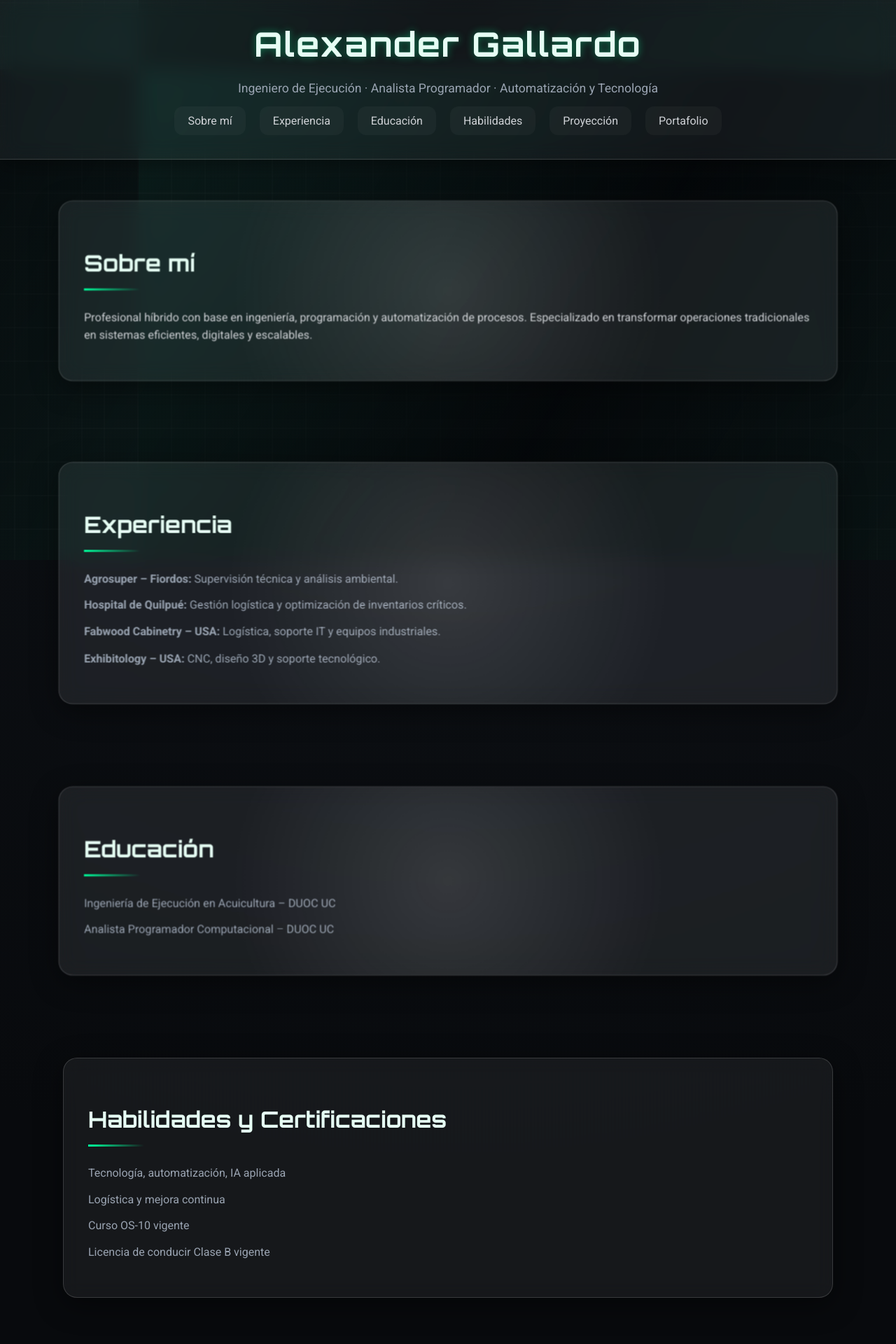
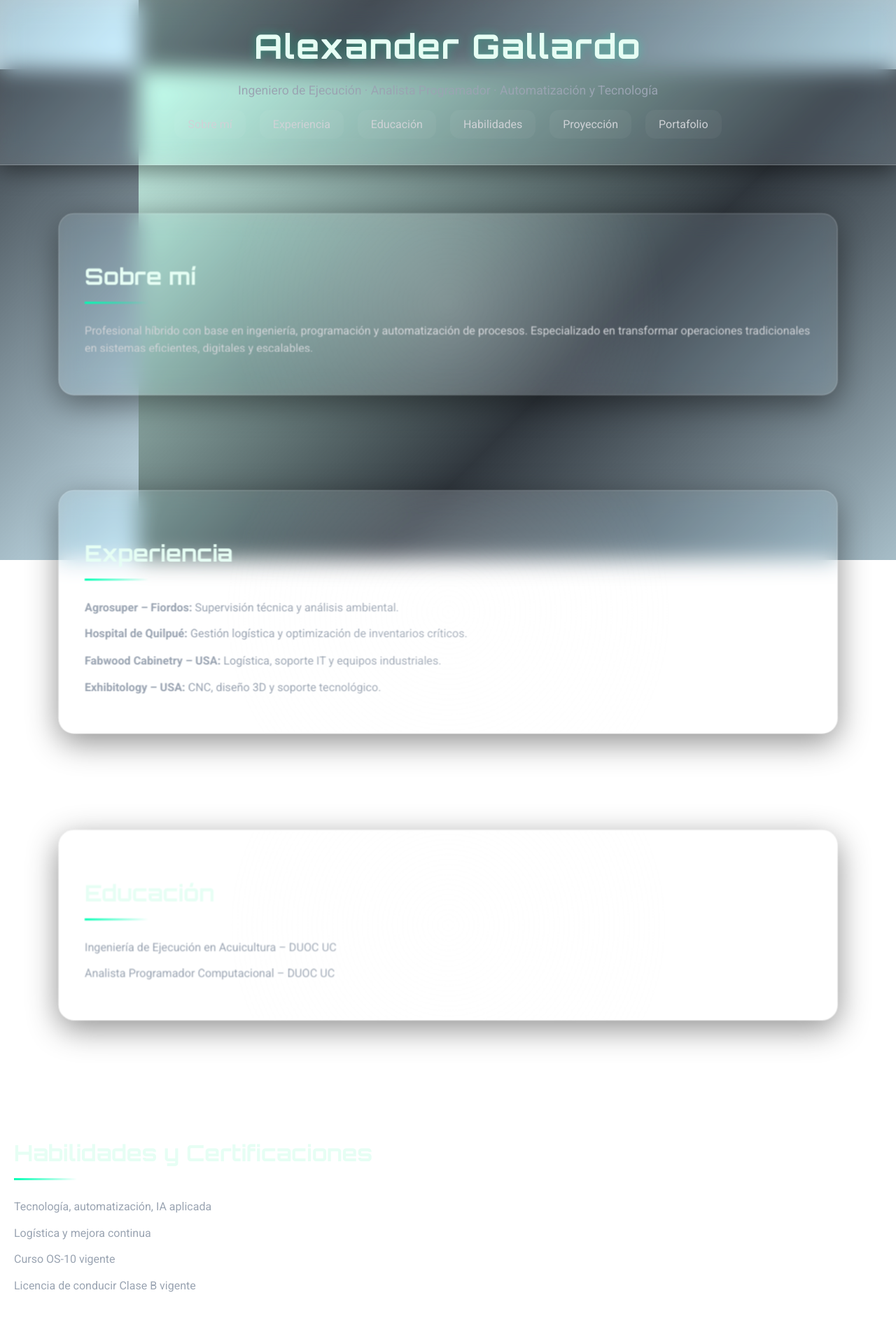
Before and after one commit to AlxUnd3r777/portafolio, a PHP site: page / in a window 1280 px wide. Shown: the top 1920 px of the page at 70% size. Run offline with PHP 8.4, Linux system fonts and the light colour scheme.

Commit message:
Update styles.css

```diff
--- a/styles.css
+++ b/styles.css
@@ -1,57 +1,110 @@
-/* ===== RESET & BASE ===== */
+/* =====================================================
+   RESET & VARIABLES
+===================================================== */
 * {
     box-sizing: border-box;
 }
 
+:root {
+    --accent: #00ffb4;
+    --accent-blue: #00b4ff;
+    --text-main: #cfd2d6;
+    --text-soft: #9aa4b2;
+
+    --glass-bg: rgba(255, 255, 255, 0.10);
+    --glass-border: rgba(255, 255, 255, 0.22);
+}
+
+/* =====================================================
+   BODY + BACKGROUND BASE
+===================================================== */
 body {
     font-family: 'Roboto', sans-serif;
-    background: radial-gradient(circle at top, #0f1318 0%, #080a0d 60%);
-    color: #cfd2d6;
+    color: var(--text-main);
     margin: 0;
     padding: 0;
     line-height: 1.6;
+    background: transparent;
 }
 
-/* ===== GLASS VARIABLES ===== */
-:root {
-    --glass-bg: rgba(255, 255, 255, 0.06);
-    --glass-border: rgba(255, 255, 255, 0.15);
-    --accent: #00ff9c;
-    --accent-soft: rgba(0, 255, 156, 0.4);
-    --text-soft: #9aa4b2;
+/* =====================================================
+   BACKGROUND GRID ANIMADO (VISIBLE, ELEGANTE)
+===================================================== */
+#animated-bg {
+    position: fixed;
+    inset: 0;
+    z-index: -2;
+
+    background:
+        linear-gradient(
+            135deg,
+            rgba(0, 255, 180, 0.18),
+            rgba(12, 20, 28, 0.85),
+            rgba(0, 180, 255, 0.16)
+        ),
+        repeating-linear-gradient(
+            0deg,
+            rgba(255,255,255,0.10) 0px,
+            rgba(255,255,255,0.10) 1px,
+            transparent 1px,
+            transparent 44px
+        ),
+        repeating-linear-gradient(
+            90deg,
+            rgba(255,255,255,0.09) 0px,
+            rgba(255,255,255,0.09) 1px,
+            transparent 1px,
+            transparent 44px
+        );
+
+    animation: gridFloat 60s linear infinite;
+    filter: blur(0.25px);
 }
 
-/* ===== HEADER (GLASS) ===== */
+@keyframes gridFloat {
+    from {
+        background-position: 0 0, 0 0, 0 0;
+    }
+    to {
+        background-position: 1800px 900px, 0 1200px, 1200px 0;
+    }
+}
+
+/* =====================================================
+   HEADER (GLASS)
+===================================================== */
 .header {
     background: var(--glass-bg);
-    backdrop-filter: blur(14px) saturate(140%);
-    -webkit-backdrop-filter: blur(14px) saturate(140%);
+    backdrop-filter: blur(16px) saturate(145%);
+    -webkit-backdrop-filter: blur(16px) saturate(145%);
     border-bottom: 1px solid var(--glass-border);
-    padding: 25px 15px;
+    padding: 28px 16px;
     text-align: center;
-    box-shadow: 0 8px 30px rgba(0,0,0,0.4);
+    box-shadow: 0 8px 30px rgba(0,0,0,0.45);
 }
 
 .header-content h1 {
     font-family: 'Orbitron', sans-serif;
     font-size: 3rem;
     margin: 0;
+    letter-spacing: 2px;
     color: #e6fef4;
-    letter-spacing: 2px;
-    text-shadow: 0 0 12px var(--accent-soft);
+    text-shadow: 0 0 14px rgba(0,255,180,0.35);
 }
 
 .header-content p {
+    margin-top: 10px;
     font-size: 1.1rem;
-    margin-top: 10px;
     color: var(--text-soft);
 }
 
-/* ===== NAV (GLASS MENU) ===== */
+/* =====================================================
+   NAV
+===================================================== */
 .nav-list {
     list-style: none;
     padding: 0;
-    margin-top: 20px;
+    margin-top: 22px;
 }
 
 .nav-list li {
@@ -60,64 +113,111 @@
 }
 
 .nav-list a {
-    position: relative;
     padding: 10px 18px;
-    color: #cfd2d6;
+    border-radius: 14px;
+    color: var(--text-main);
     text-decoration: none;
     font-weight: 500;
-    border-radius: 12px;
-    background: rgba(255,255,255,0.03);
+    background: rgba(255,255,255,0.04);
     border: 1px solid transparent;
     transition: all 0.35s ease;
 }
 
-/* Glow + glass hover */
 .nav-list a:hover {
+    background: var(--accent);
     color: #00130c;
-    background: var(--accent);
     box-shadow:
-        0 0 15px var(--accent-soft),
-        0 0 40px rgba(0,255,156,0.2);
-    border-color: rgba(0,255,156,0.6);
+        0 0 18px rgba(0,255,180,0.5),
+        0 0 45px rgba(0,180,255,0.25);
+    border-color: rgba(0,255,180,0.7);
 }
 
-/* ===== SECTIONS (GLASS CARDS) ===== */
+/* =====================================================
+   SECTIONS
+===================================================== */
 .section {
-    padding: 60px 20px;
+    padding: 70px 20px;
 }
 
-.section-content {
+/* =====================================================
+   GLASS CARDS (DEFINITIVO)
+===================================================== */
+.section-content.glass {
     max-width: 1100px;
     margin: auto;
+    padding: 36px;
+    border-radius: 22px;
+
     background: var(--glass-bg);
-    backdrop-filter: blur(12px);
-    -webkit-backdrop-filter: blur(12px);
+    backdrop-filter: blur(16px) saturate(145%);
+    -webkit-backdrop-filter: blur(16px) saturate(145%);
     border: 1px solid var(--glass-border);
-    border-radius: 20px;
-    padding: 35px;
-    box-shadow: 0 10px 40px rgba(0,0,0,0.45);
+
+    position: relative;
+    overflow: hidden;
+
+    box-shadow: 0 12px 45px rgba(0,0,0,0.45);
+
+    transition:
+        transform 0.6s ease,
+        box-shadow 0.6s ease,
+        backdrop-filter 0.6s ease;
+
+    animation: glassBreath 14s ease-in-out infinite;
 }
 
-/* Section titles */
+@keyframes glassBreath {
+    0%, 100% { transform: scale(1); }
+    50% { transform: scale(1.012); }
+}
+
+/* Reflejo dinámico */
+.section-content.glass::before {
+    content: "";
+    position: absolute;
+    inset: 0;
+
+    background: radial-gradient(
+        circle at var(--mx, 50%) var(--my, 50%),
+        rgba(255,255,255,0.35),
+        transparent 55%
+    );
+
+    opacity: 0.55;
+    pointer-events: none;
+    transition: opacity 0.4s ease;
+}
+
+.section-content.glass:hover {
+    box-shadow:
+        0 0 30px rgba(0,255,180,0.35),
+        0 0 75px rgba(0,180,255,0.25);
+    backdrop-filter: blur(18px) saturate(165%);
+}
+
+.section-content.glass:hover::before {
+    opacity: 0.85;
+}
+
+/* =====================================================
+   TITLES & LISTS
+===================================================== */
 .section-content h2 {
     font-family: 'Orbitron', sans-serif;
     font-size: 2rem;
+    margin-bottom: 25px;
     color: #e6fef4;
-    margin-bottom: 25px;
-    position: relative;
 }
 
-/* Accent line */
 .section-content h2::after {
     content: "";
     display: block;
-    width: 80px;
+    width: 90px;
     height: 3px;
     margin-top: 10px;
     background: linear-gradient(90deg, var(--accent), transparent);
 }
 
-/* Lists */
 .section-content ul {
     list-style: none;
     padding: 0;
@@ -128,7 +228,9 @@
     color: var(--text-soft);
 }
 
-/* ===== LINKS ===== */
+/* =====================================================
+   LINKS
+===================================================== */
 a {
     color: var(--accent);
     text-decoration: none;
@@ -138,224 +240,46 @@
     text-decoration: underline;
 }
 
-/* ===== FOOTER ===== */
+/* =====================================================
+   FOOTER
+===================================================== */
 .footer {
-    margin-top: 80px;
+    margin-top: 90px;
+    padding: 26px;
+    text-align: center;
     background: var(--glass-bg);
-    backdrop-filter: blur(10px);
+    backdrop-filter: blur(12px);
     border-top: 1px solid var(--glass-border);
-    text-align: center;
-    padding: 25px;
     color: var(--text-soft);
 }
 
-/* ===== BACK TO TOP (CYBER BUTTON) ===== */
+/* =====================================================
+   BACK TO TOP
+===================================================== */
 #back-to-top-btn {
     position: fixed;
     bottom: 30px;
     right: 30px;
+
+    padding: 16px 18px;
+    border-radius: 50%;
+    font-size: 1.4rem;
+
     background: var(--glass-bg);
-    backdrop-filter: blur(10px);
+    backdrop-filter: blur(12px);
+    border: 1px solid var(--glass-border);
     color: var(--accent);
-    border: 1px solid var(--glass-border);
-    border-radius: 50%;
-    padding: 15px 18px;
-    font-size: 1.4rem;
+
+    display: none;
     cursor: pointer;
-    display: none;
-    box-shadow: 0 0 20px rgba(0,255,156,0.15);
+
+    box-shadow: 0 0 25px rgba(0,255,180,0.25);
     transition: all 0.3s ease;
 }
 
 #back-to-top-btn:hover {
     background: var(--accent);
     color: #00130c;
-    box-shadow: 0 0 25px rgba(0,255,156,0.6);
     transform: scale(1.1);
+    box-shadow: 0 0 35px rgba(0,255,180,0.6);
 }
-
-/* ==============================
-   GLASS BASE
-============================== */
-.glass {
-    background: rgba(255, 255, 255, 0.08);
-    backdrop-filter: blur(14px) saturate(140%);
-    -webkit-backdrop-filter: blur(14px) saturate(140%);
-    border: 1px solid rgba(255, 255, 255, 0.18);
-    border-radius: 20px;
-    position: relative;
-    overflow: hidden;
-    transition:
-        transform 0.6s ease,
-        box-shadow 0.6s ease,
-        backdrop-filter 0.6s ease;
-    animation: glass-breathe 8s ease-in-out infinite;
-}
-
-/* Respiración sutil */
-@keyframes glass-breathe {
-    0%, 100% {
-        transform: scale(1);
-    }
-    50% {
-        transform: scale(1.015);
-    }
-}
-
-/* Reflejo dinámico */
-.glass::before {
-    content: "";
-    position: absolute;
-    inset: 0;
-    background: radial-gradient(
-        circle at var(--mx, 50%) var(--my, 50%),
-        rgba(255,255,255,0.25),
-        transparent 55%
-    );
-    opacity: 0.4;
-    pointer-events: none;
-    transition: opacity 0.4s ease;
-}
-
-/* Activación al hover */
-.glass:hover {
-    box-shadow:
-        0 0 25px rgba(0,255,156,0.25),
-        0 0 60px rgba(0,255,156,0.15);
-    backdrop-filter: blur(18px) saturate(160%);
-}
-
-.glass:hover::before {
-    opacity: 0.7;
-}
-/* ===============================
-   FONDO ANIMADO CIBER
-=============================== */
-#animated-bg {
-    position: fixed;
-    inset: 0;
-    z-index: -2;
-    background:
-        linear-gradient(
-            120deg,
-            rgba(0,255,156,0.06),
-            rgba(0,0,0,0.9),
-            rgba(0,255,156,0.04)
-        ),
-        repeating-linear-gradient(
-            0deg,
-            rgba(255,255,255,0.04) 0px,
-            rgba(255,255,255,0.04) 1px,
-            transparent 1px,
-            transparent 40px
-        ),
-        repeating-linear-gradient(
-            90deg,
-            rgba(255,255,255,0.03) 0px,
-            rgba(255,255,255,0.03) 1px,
-            transparent 1px,
-            transparent 40px
-        );
-    animation: bg-move 30s linear infinite;
-    filter: blur(0.4px);
-}
-
-/* Movimiento lento */
-@keyframes bg-move {
-    from {
-        background-position: 0 0, 0 0, 0 0;
-    }
-    to {
-        background-position: 1000px 500px, 0 800px, 800px 0;
-    }
-}
-/* ===============================
-   GRID ANIMADO CIBER
-=============================== */
-#animated-bg {
-    position: fixed;
-    inset: 0;
-    z-index: -2;
-    background:
-        linear-gradient(
-            120deg,
-            rgba(0,255,156,0.06),
-            rgba(5,8,10,0.95),
-            rgba(0,255,156,0.04)
-        ),
-        repeating-linear-gradient(
-            0deg,
-            rgba(255,255,255,0.04) 0px,
-            rgba(255,255,255,0.04) 1px,
-            transparent 1px,
-            transparent 48px
-        ),
-        repeating-linear-gradient(
-            90deg,
-            rgba(255,255,255,0.035) 0px,
-            rgba(255,255,255,0.035) 1px,
-            transparent 1px,
-            transparent 48px
-        );
-    animation: gridMove 40s linear infinite;
-    filter: blur(0.6px);
-}
-
-@keyframes gridMove {
-    from {
-        background-position: 0 0, 0 0, 0 0;
-    }
-    to {
-        background-position: 1200px 600px, 0 900px, 900px 0;
-    }
-}
-
-/* ===============================
-   GLASS CARDS
-=============================== */
-.glass {
-    background: rgba(255,255,255,0.08);
-    backdrop-filter: blur(14px) saturate(140%);
-    -webkit-backdrop-filter: blur(14px) saturate(140%);
-    border: 1px solid rgba(255,255,255,0.18);
-    border-radius: 20px;
-    position: relative;
-    overflow: hidden;
-    transition:
-        transform 0.6s ease,
-        box-shadow 0.6s ease,
-        backdrop-filter 0.6s ease;
-    animation: glassBreath 10s ease-in-out infinite;
-}
-
-/* Respiración suave */
-@keyframes glassBreath {
-    0%, 100% { transform: scale(1); }
-    50% { transform: scale(1.015); }
-}
-
-/* Reflejo dinámico */
-.glass::before {
-    content: "";
-    position: absolute;
-    inset: 0;
-    background: radial-gradient(
-        circle at var(--mx, 50%) var(--my, 50%),
-        rgba(255,255,255,0.25),
-        transparent 55%
-    );
-    opacity: 0.45;
-    pointer-events: none;
-    transition: opacity 0.4s ease;
-}
-
-.glass:hover {
-    box-shadow:
-        0 0 25px rgba(0,255,156,0.25),
-        0 0 60px rgba(0,255,156,0.15);
-    backdrop-filter: blur(18px) saturate(160%);
-}
-
-.glass:hover::before {
-    opacity: 0.75;
-}
```
